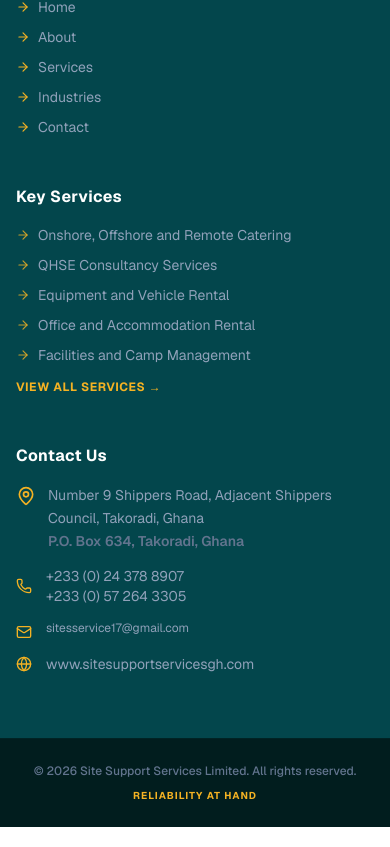
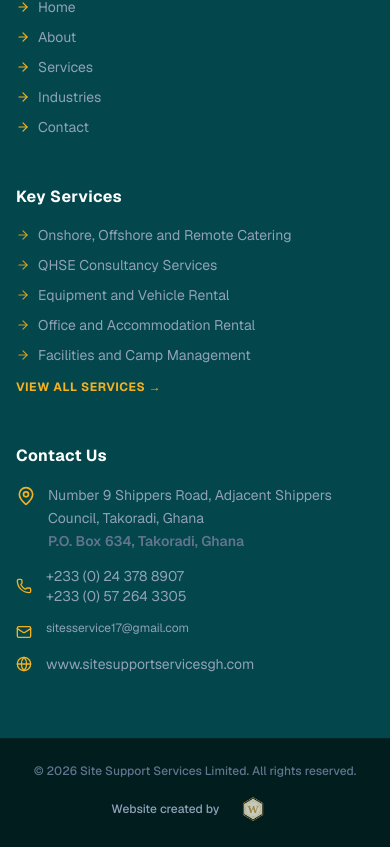
Before and after one commit to WesleyConsults/site-support-services-ltd, a Next.js app: page / in a window 390 px wide. Shown: the part 8943-9790 px from the top of the page. Built offline with nearby package versions, Linux system fonts and the light colour scheme.

Commit message:
feat: add creator attribution footer link and update hero card border styling

```diff
--- a/components/Footer.jsx
+++ b/components/Footer.jsx
@@ -165,14 +165,29 @@
 
       {/* Bottom Legal Panel */}
       <div className="bg-surface-darker py-6 border-t border-primary/10">
-        <div className="max-w-7xl mx-auto px-4 sm:px-6 lg:px-8 flex flex-col sm:flex-row justify-between items-center text-xs text-slate-500 font-medium">
-          <p className="text-center sm:text-left mb-2.5 sm:mb-0">
+        <div className="max-w-7xl mx-auto px-4 sm:px-6 lg:px-8 flex flex-col sm:flex-row justify-between items-center text-xs text-slate-500 font-medium gap-4 sm:gap-0">
+          <p className="text-center sm:text-left">
             &copy; {currentYear} {companyInfo.name}. All rights reserved.
           </p>
-          <div className="flex space-x-6">
-            <span className="text-[10px] text-accent uppercase font-bold tracking-widest">
+          <div className="flex items-center space-x-6">
+            <span className="text-[10px] text-accent uppercase font-bold tracking-widest hidden md:inline">
               Reliability at Hand
             </span>
+            <a
+              href="https://wesleyconsults.com/"
+              target="_blank"
+              rel="noopener noreferrer"
+              className="inline-flex items-center space-x-2 text-slate-400 hover:text-white transition-colors duration-300 group"
+            >
+              <span className="text-xs">Website created by</span>
+              <Image
+                src="/images/wesley-consults-logo.png"
+                alt="Wesley Consults Logo"
+                width={135}
+                height={74}
+                className="h-[28px] w-auto object-contain opacity-80 group-hover:opacity-100 group-hover:scale-105 transition-all duration-300"
+              />
+            </a>
           </div>
         </div>
       </div>
--- a/components/Hero.jsx
+++ b/components/Hero.jsx
@@ -112,7 +112,7 @@
             transition={{ type: "spring", stiffness: 60, damping: 15, delay: 0.4 }}
             className="lg:col-span-5 hidden lg:block"
           >
-            <div className="relative p-1 bg-gradient-to-br from-primary-light via-primary to-accent/30 rounded-2xl shadow-2xl">
+            <div className="relative p-1 bg-primary-light/60 rounded-2xl shadow-2xl">
               <div className="bg-surface-dark p-8 rounded-[15px] space-y-6">
                 <div className="flex justify-between items-start">
                   <div className="p-3 bg-primary-light/40 rounded-lg text-accent">
```
Also changed, not shown: public/images/wesley-consults-logo.png (added), wesley consults logo/wesleylogo.png (added).
